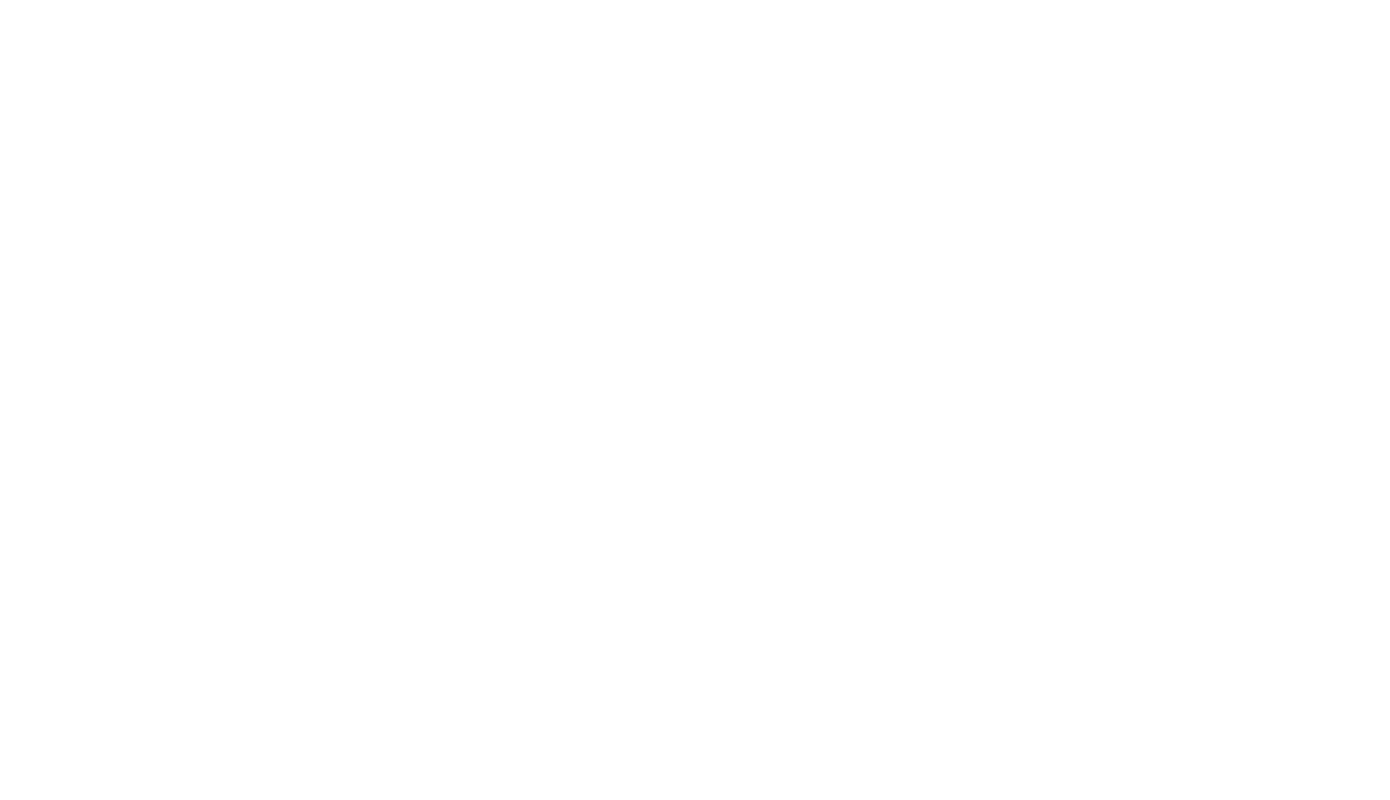
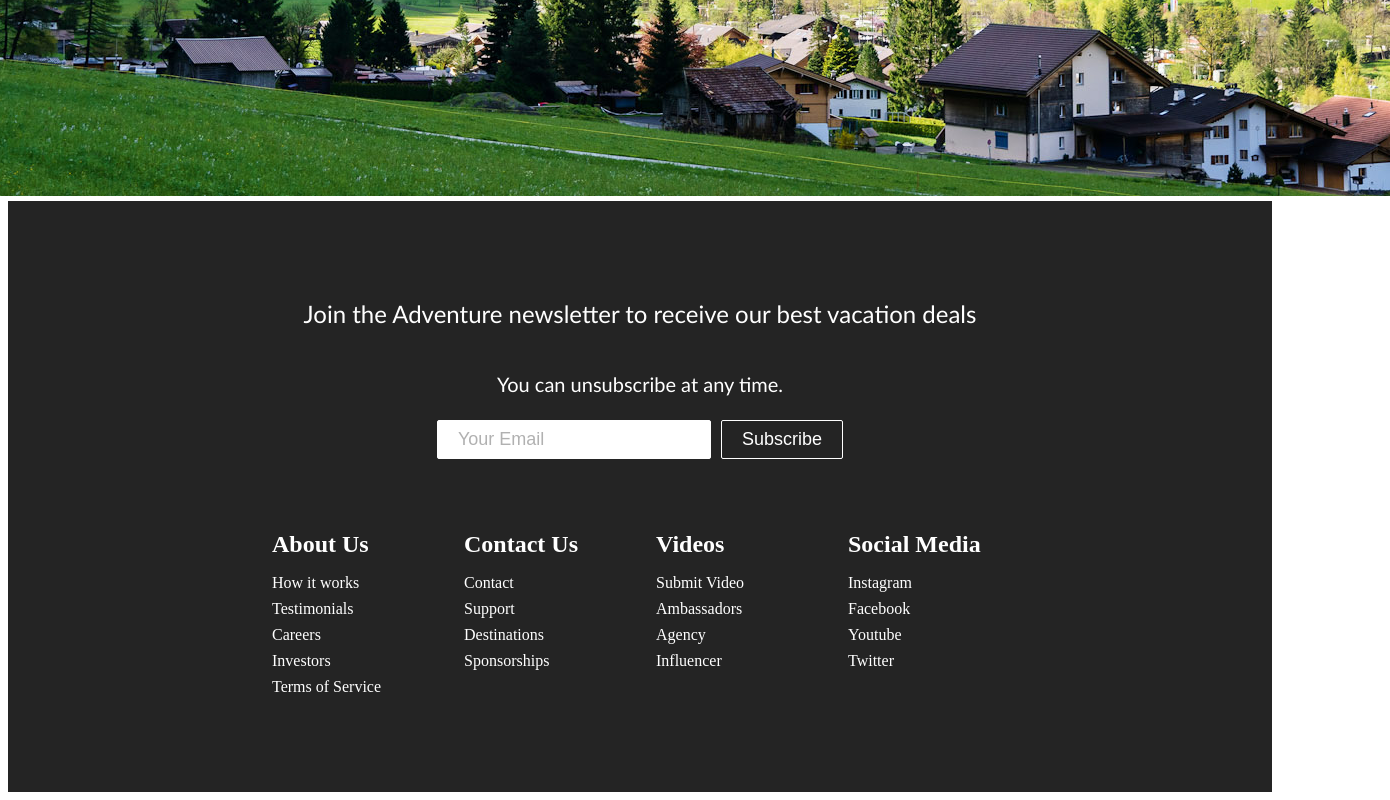
Before and after one commit to romeotarko/personal-project-react, a React (Create React App) app: page / in a window 1280 px wide. Shown: the part 893-1693 px from the top of the page, 1390 px wide, since content can reach past the window. Before the commit the page ends 800 px from the top, so only its background shows below. Built offline with nearby package versions, Linux system fonts and the light colour scheme.

Commit message:
Added:Footer,Body image

```diff
--- a/src/App.js
+++ b/src/App.js
@@ -1,6 +1,8 @@
 import React from 'react';
 import Navbar from './components/Navbar';
 import './App.css';
+import Footer from './components/Footer';
+import Body from './components/Body';
 
 import { BrowserRouter as Router, Switch, Route } from 'react-router-dom';
 
@@ -16,6 +18,8 @@
           <Route path='/products' component={'Product'} />
           <Route path='/sign-up' component={'Sing up'} />
         </Switch>
+        <Body />
+        <Footer />
       </Router>
     </>
   );
--- /dev/null
+++ b/src/components/Body.css
@@ -0,0 +1,9 @@
+.body-container{
+    display:flex;
+    padding-left: 5px;
+    padding-right: 5px;
+    margin: auto;
+    margin-bottom: 5px;
+    justify-content: center;
+
+}
--- /dev/null
+++ b/src/components/Body.js
@@ -0,0 +1,12 @@
+import React from 'react'
+import './Body.css';
+function Body() {
+    return(
+    <div className='body-container'>
+       <img className="body-image" src="/images/swiss.jpg"></img>
+
+    </div>
+    );
+}
+
+export default Body;
--- /dev/null
+++ b/src/components/Footer.css
@@ -0,0 +1,163 @@
+.footer-container {
+    background-color: #242424;
+    padding: 4rem 0 2rem 0;
+    display: flex;
+    flex-direction: column;
+    justify-content: center;
+    align-items: center;
+  }
+
+  .footer-subscription {
+    display: flex;
+    flex-direction: column;
+    justify-content: center;
+    align-items: center;
+    text-align: center;
+
+    margin-bottom: 10px;
+    padding: 10px;
+    color: #fff;
+  }
+
+  .footer-subscription > p {
+    font-family: 'Trebuchet MS', 'Lucida Sans Unicode', 'Lucida Grande',
+      'Lucida Sans', Arial, sans-serif;
+  }
+
+  .footer-subscription-heading {
+    margin-bottom: 24px;
+    font-size: 24px;
+  }
+
+  .footer-subscription-text {
+    margin-bottom: 24px;
+    font-size: 20px;
+  }
+
+  .footer-input {
+    padding: 8px 20px;
+    border-radius: 2px;
+    margin-right: 10px;
+    outline: none;
+    border: none;
+    font-size: 18px;
+    margin-bottom: 16px;
+    border: 1px solid #fff;
+  }
+
+  .footer-links {
+    width: 100%;
+    max-width: 1000px;
+    display: flex;
+    justify-content: center;
+  }
+
+  .footer-link-wrapper {
+    display: flex;
+  }
+
+  .footer-link-items {
+    display: flex;
+    flex-direction: column;
+    align-items: flex-start;
+    margin: 16px;
+    text-align: left;
+    width: 160px;
+    box-sizing: border-box;
+  }
+
+  .footer-link-items h2 {
+    margin-bottom: 16px;
+  }
+
+  .footer-link-items > h2 {
+    color: #fff;
+  }
+
+  .footer-link-items a {
+    color: #fff;
+    text-decoration: none;
+    margin-bottom: 0.5rem;
+  }
+
+  .footer-link-items a:hover {
+    color: #e9e9e9;
+    transition: 0.3s ease-out;
+  }
+
+  .footer-email-form h2 {
+    margin-bottom: 2rem;
+  }
+
+  .footer-input::placeholder {
+    color: #b1b1b1;
+  }
+
+  /* Social Icons */
+  .social-icon-link {
+    color: #fff;
+    font-size: 24px;
+  }
+
+  .social-media {
+    max-width: 1000px;
+    width: 100%;
+  }
+
+  .social-media-wrap {
+    display: flex;
+    justify-content: space-between;
+    align-items: center;
+    width: 90%;
+    max-width: 1000px;
+    margin: 40px auto 0 auto;
+  }
+
+  .social-icons {
+    display: flex;
+    justify-content: space-between;
+    align-items: center;
+    width: 240px;
+  }
+
+  .social-logo {
+    color: #fff;
+    justify-self: start;
+    margin-left: 20px;
+    cursor: pointer;
+    text-decoration: none;
+    font-size: 2rem;
+    display: flex;
+    align-items: center;
+    margin-bottom: 16px;
+  }
+
+  .website-rights {
+    color: #fff;
+    margin-bottom: 16px;
+  }
+
+  @media screen and (max-width: 820px) {
+    .footer-links {
+      padding-top: 2rem;
+    }
+
+    .footer-input {
+      width: 100%;
+    }
+
+    .btn {
+      width: 100%;
+    }
+
+    .footer-link-wrapper {
+      flex-direction: column;
+    }
+
+    .social-media-wrap {
+      flex-direction: column;
+    }
+  }
+
+  @media screen and (max-width: 768px) {
+  }
--- /dev/null
+++ b/src/components/Footer.js
@@ -0,0 +1,113 @@
+import React from 'react';
+import './Footer.css';
+import { Button } from './Button';
+import { Link } from 'react-router-dom';
+
+function Footer() {
+  return (
+    <div className='footer-container'>
+      <section className='footer-subscription'>
+        <p className='footer-subscription-heading'>
+          Join the Adventure newsletter to receive our best vacation deals
+        </p>
+        <p className='footer-subscription-text'>
+          You can unsubscribe at any time.
+        </p>
+        <div className='input-areas'>
+          <form>
+            <input
+              className='footer-input'
+              name='email'
+              type='email'
+              placeholder='Your Email'
+            />
+            <Button buttonStyle='btn--outline'>Subscribe</Button>
+          </form>
+        </div>
+      </section>
+      <div class='footer-links'>
+        <div className='footer-link-wrapper'>
+          <div class='footer-link-items'>
+            <h2>About Us</h2>
+            <Link to='/sign-up'>How it works</Link>
+            <Link to='/'>Testimonials</Link>
+            <Link to='/'>Careers</Link>
+            <Link to='/'>Investors</Link>
+            <Link to='/'>Terms of Service</Link>
+          </div>
+          <div class='footer-link-items'>
+            <h2>Contact Us</h2>
+            <Link to='/'>Contact</Link>
+            <Link to='/'>Support</Link>
+            <Link to='/'>Destinations</Link>
+            <Link to='/'>Sponsorships</Link>
+          </div>
+        </div>
+        <div className='footer-link-wrapper'>
+          <div class='footer-link-items'>
+            <h2>Videos</h2>
+            <Link to='/'>Submit Video</Link>
+            <Link to='/'>Ambassadors</Link>
+            <Link to='/'>Agency</Link>
+            <Link to='/'>Influencer</Link>
+          </div>
+          <div class='footer-link-items'>
+            <h2>Social Media</h2>
+            <Link to='/'>Instagram</Link>
+            <Link to='/'>Facebook</Link>
+            <Link to='/'>Youtube</Link>
+            <Link to='/'>Twitter</Link>
+          </div>
+        </div>
+      </div>
+      <section class='social-media'>
+        <div class='social-media-wrap'>
+          <div class='social-icons'>
+            <Link
+              class='social-icon-link facebook'
+              to='/'
+              target='_blank'
+              aria-label='Facebook'
+            >
+              <i class='fab fa-facebook-f' />
+            </Link>
+            <Link
+              class='social-icon-link instagram'
+              to='/'
+              target='_blank'
+              aria-label='Instagram'
+            >
+              <i class='fab fa-instagram' />
+            </Link>
+            <Link
+              class='social-icon-link youtube'
+              to='/'
+              target='_blank'
+              aria-label='Youtube'
+            >
+              <i class='fab fa-youtube' />
+            </Link>
+            <Link
+              class='social-icon-link twitter'
+              to='/'
+              target='_blank'
+              aria-label='Twitter'
+            >
+              <i class='fab fa-twitter' />
+            </Link>
+            <Link
+              class='social-icon-link twitter'
+              to='/'
+              target='_blank'
+              aria-label='LinkedIn'
+            >
+              <i class='fab fa-linkedin' />
+            </Link>
+          </div>
+        </div>
+      </section>
+    </div>
+  );
+}
+
+export default Footer;
--- a/src/components/Navbar.css
+++ b/src/components/Navbar.css
@@ -136,12 +136,11 @@
     cursor: pointer;
   }
 
-/* To do
   .fa-times {
     color: #fff;
     font-size: 2rem;
   }
-*/
+
   .nav-links-mobile {
     display: block;
     text-align: center;
--- a/src/components/Navbar.js
+++ b/src/components/Navbar.js
@@ -29,7 +29,7 @@
       <nav className='navbar'>
         <div className='navbar-container'>
           <Link to='/' className='navbar-logo' onClick={closeMobileMenu}>
-            TRVL
+            TRAVEL
             <i class='fab fa-typo3' />
           </Link>
           <div className='menu-icon' onClick={handleClick}>
@@ -45,7 +45,7 @@
               <Link
                 to='/services'
                 className='nav-links'
-                onClick={closeMobileMenu}
+                 onClick={closeMobileMenu}
               >
                 Services
               </Link>
@@ -61,13 +61,7 @@
             </li>
 
             <li>
-              <Link
-                to='/sign-up'
-                className='nav-links-mobile'
-                onClick={closeMobileMenu}
-              >
-                Sign Up
-              </Link>
+              <Link to='/sign-up' className='nav-links-mobile' onClick={closeMobileMenu}>Sign Up</Link>
             </li>
           </ul>
           {button && <Button buttonStyle='btn--outline'>SIGN UP</Button>}
```
Also changed, not shown: public/images/swiss.jpg (added), src/components/Button.js (line endings or trailing spaces).
